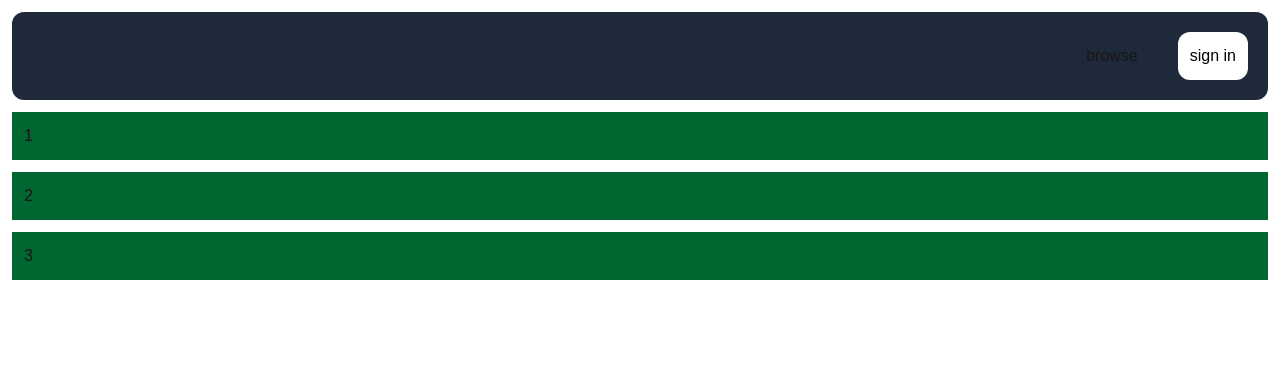
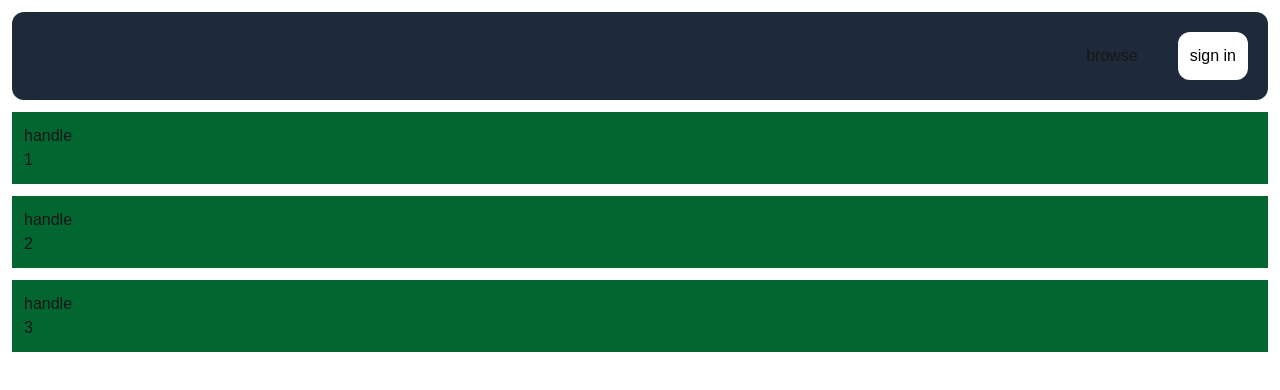
Before and after one commit to gbtsui/istopia, a Next.js app: page /internal-testing/lorem-ipsum in a window 1280 px wide. Shown: the top 390 px of the page. Built offline with nearby package versions, Linux system fonts and the light colour scheme.

Commit message:
feat: better page contents thingy, handles for functioning content entry
- need to make a standalone component which returns different fields based on what props are available
- also need to make a "block adder" component with presets?
- search function built into that?

```diff
--- a/src/app/component/editor/editor-components/page-contents.tsx
+++ b/src/app/component/editor/editor-components/page-contents.tsx
@@ -12,6 +12,7 @@ import {
 } from "@dnd-kit/core";
 import {SortableContext, sortableKeyboardCoordinates, verticalListSortingStrategy} from "@dnd-kit/sortable";
 import {useEditorStore} from "@/app/component/editor/state/zustand";
+import Sortable from "@/app/component/editor/state/sortable";
 
 type PageContentsProps = {
     page_number: number;
@@ -44,22 +45,26 @@ export default function PageContents(props: PageContentsProps) {
     const newBlock: Block = {
         type: "text",
         id: crypto.randomUUID(),
-        props: {}
+        props: {
+            content: []
+        }
     }
 
     return (
+        <div className={"p-3 m-5 bg-gray-800 rounded-2xl w-1/2"}>
             <DndContext onDragEnd={handleDragEnd} sensors={sensors} collisionDetection={closestCenter}>
                 <SortableContext
                     items={editor_store.content.pages[editor_store.content.pages.findIndex(page => page.page_number === page_number)].blocks}
                     strategy={verticalListSortingStrategy}>
-                <div>page contents!!</div>
+                    <div className={"text-center text-xl"}>page contents!!</div>
                     {page.blocks.length < 1 &&
                         <div>empty! oopsies</div>}
                     {page.blocks.map(block => (
-                    <div key={block.id}>
-                        Block!<br/>
-                        {block.props.content?.map(str => <p>{str}</p>)}
-                    </div>
+                        <Sortable id={block.id} content={block.type} key={block.id} className={"p-2 m-2 bg-white rounded-lg text-black"}>
+                            <div>block!</div>
+                            <textarea className={"p-0.5 w-full"} placeholder={"write some text..."} defaultValue={block.props.content?.toString()} contentEditable={true}/>
+                            {block.props.content? <div>content exists</div>:<div>content doesn't exist</div>}
+                        </Sortable>
                     ))}
 
                     <button onClick={() => editor_store.addBlock(page_number, {...newBlock, id: crypto.randomUUID()})}>add a
@@ -67,5 +72,6 @@ export default function PageContents(props: PageContentsProps) {
                     </button>
                 </SortableContext>
             </DndContext>
+        </div>
     )
 }
--- a/src/app/component/editor/state/sortable.tsx
+++ b/src/app/component/editor/state/sortable.tsx
@@ -26,8 +26,12 @@ export default function Sortable(props: SortableProps) {
     }
 
     return (
-        <div ref={setNodeRef} style={style} className={props.className} {...attributes} {...listeners}>
+        <div ref={setNodeRef} style={style} className={props.className} {...attributes}>
+            <div {...listeners}>
+                handle
+            </div>
             <p>{props.content}</p>
+            {props.children}
         </div>
     )
 }
```
Lines whose indentation alone changed are shown as unchanged.
